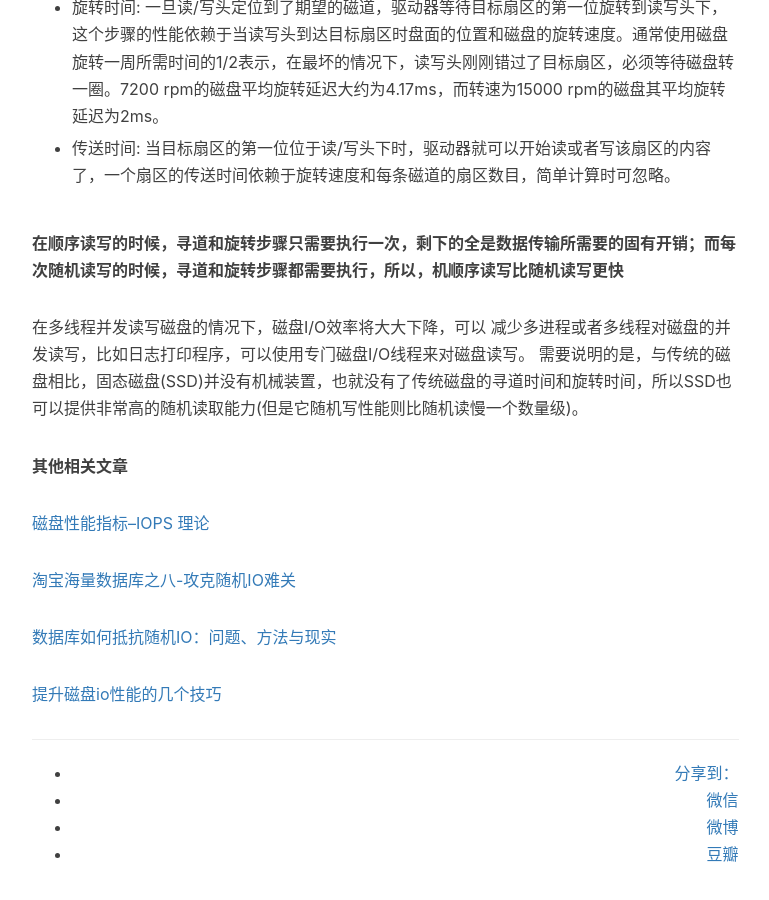
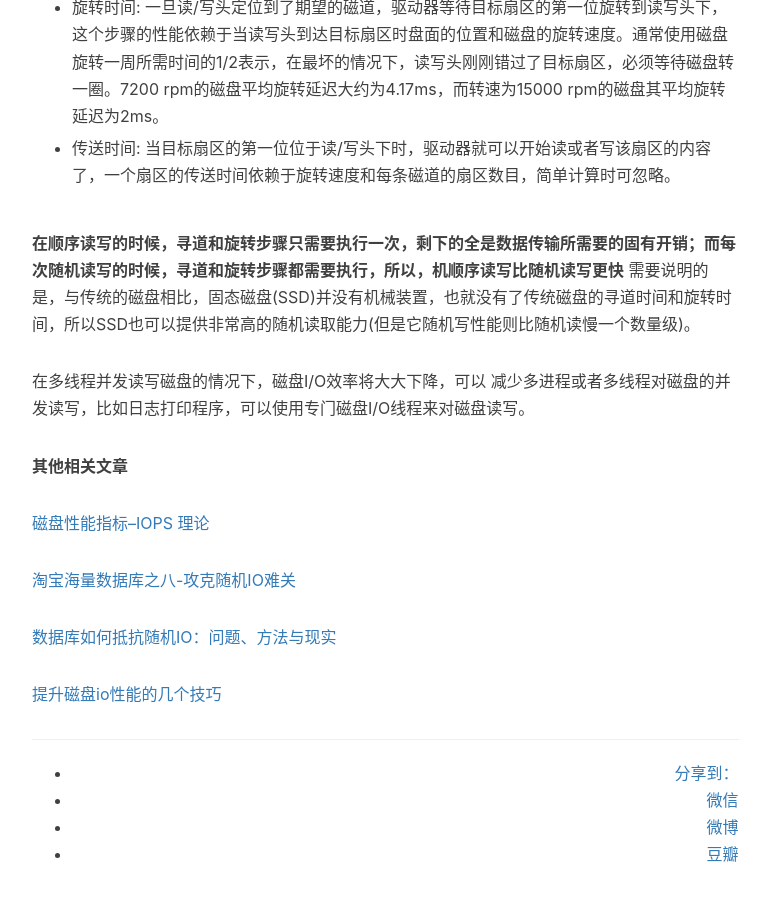
Before and after one commit to gao-xiao-long/gao-xiao-long.github.io, a Jekyll site: the page built from _posts/2016-04-13-disk-io.markdown, in a window 1280 px wide and 900 px high, scrolled down 2560 px. Shown: the whole window, without its empty margins (233-1002 px from the left). Built offline with Jekyll 4.4.1, drawn with Linux system fonts in a browser that asks for light colours; nearby versions of some CDN libraries; comment, search, counter and statistics services are not loaded.

Commit message:
add new page

```diff
--- a/_posts/2016-04-13-disk-io.markdown
+++ b/_posts/2016-04-13-disk-io.markdown
@@ -22,11 +22,9 @@ tags:
 
 * 传送时间: 当目标扇区的第一位位于读/写头下时，驱动器就可以开始读或者写该扇区的内容了，一个扇区的传送时间依赖于旋转速度和每条磁道的扇区数目，简单计算时可忽略。
 
-**在顺序读写的时候，寻道和旋转步骤只需要执行一次，剩下的全是数据传输所需要的固有开销；而每次随机读写的时候，寻道和旋转步骤都需要执行，所以，机顺序读写比随机读写更快**
-
+**在顺序读写的时候，寻道和旋转步骤只需要执行一次，剩下的全是数据传输所需要的固有开销；而每次随机读写的时候，寻道和旋转步骤都需要执行，所以，机顺序读写比随机读写更快** 需要说明的是，与传统的磁盘相比，固态磁盘(SSD)并没有机械装置，也就没有了传统磁盘的寻道时间和旋转时间，所以SSD也可以提供非常高的随机读取能力(但是它随机写性能则比随机读慢一个数量级)。
 
 在多线程并发读写磁盘的情况下，磁盘I/O效率将大大下降，可以 减少多进程或者多线程对磁盘的并发读写，比如日志打印程序，可以使用专门磁盘I/O线程来对磁盘读写。
-需要说明的是，与传统的磁盘相比，固态磁盘(SSD)并没有机械装置，也就没有了传统磁盘的寻道时间和旋转时间，所以SSD也可以提供非常高的随机读取能力(但是它随机写性能则比随机读慢一个数量级)。
 
 **其他相关文章**
 
```
